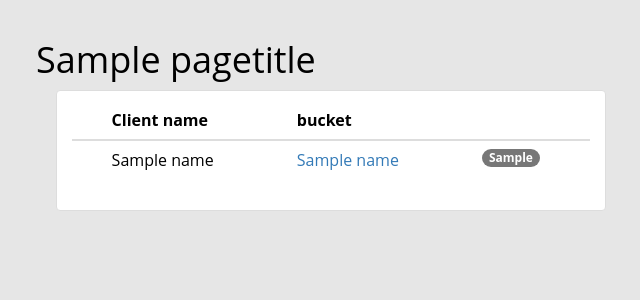
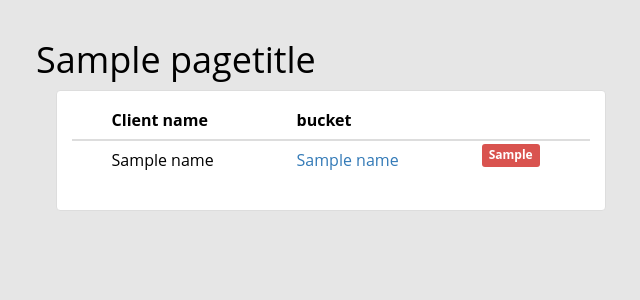
Before and after one commit to rachhtordoff/test-doc, a Flask app: template apps/client-frontend/src/templates/pages/documents.html in a window 1280 px wide. Shown: the part 52-352 px from the top of the page, without its empty margins (34-674 px from the left). Run offline with Flask 2, Linux system fonts and the light colour scheme; the template is opened without the code that fills it: most values are stand-ins (such as "Sample title", 1, 10 or a date in 2020); some libraries are stand-ins or nearby versions.

Commit message:
changes for notification per client

```diff
--- a/apps/admin-frontend/src/templates/pages/documents.html
+++ b/apps/admin-frontend/src/templates/pages/documents.html
@@ -28,9 +28,11 @@
             <td>{{bucket_name[i]['Client_name']}}</td>
             <td><a href="/bucket/{{bucket_name[i]['bucket_name']}}"> {{bucket_name[i]['bucket_name']}} </a></td>
 <td>
-
-      <span class="badge"> {{bucket_name[i]['notification']['no']}}</span>
-
+ {% if bucket_name[i]['notification']['no'] == 0 %}
+ <span class="label label-default">{{bucket_name[i]['notification']['no']}}</span>
+{% else %}
+<span class="label label-danger"> {{bucket_name[i]['notification']['no']}}</span>
+    {% endif %}
 </td>
           </tr>
           {% endfor %}
--- a/apps/admin-frontend/src/views/documents.py
+++ b/apps/admin-frontend/src/views/documents.py
@@ -29,7 +29,10 @@ def documents_main():
             username = get_user_account_with_id(bucket['user_id'])
             details[username['data'][0]['id']]= dict({'Client_name':username['data'][0]['forname'], 'bucket_name': bucket['bucket_name']})
             notification =  get_notifications(bucket['user_id'])
+            print(notification)
             i = 0
+            if not notification['data']:
+                details[username['data'][0]['id']]['notification'] =  dict({'no': 0})
             for no in notification['data']:
                 if no['bool'] == 'true':
                     i = i + 1
--- a/apps/secure-api/src/sql.py
+++ b/apps/secure-api/src/sql.py
@@ -4,6 +4,7 @@ from src.models import Setup, userdetails, Documentstatus, bucket, uploadedDocum
 
 class Sql:
     session = db.create_scoped_session()
+
 #start of search sql statements
     def get_user_login(params):
         return Sql.session.query(Setup).filter_by(**params).all()
@@ -143,4 +144,4 @@ class Sql:
         Sql.session.commit()
         return Sql.get_user_login({'id':id})
 
-Sql.session.close()
+db.engine.dispose()
```
